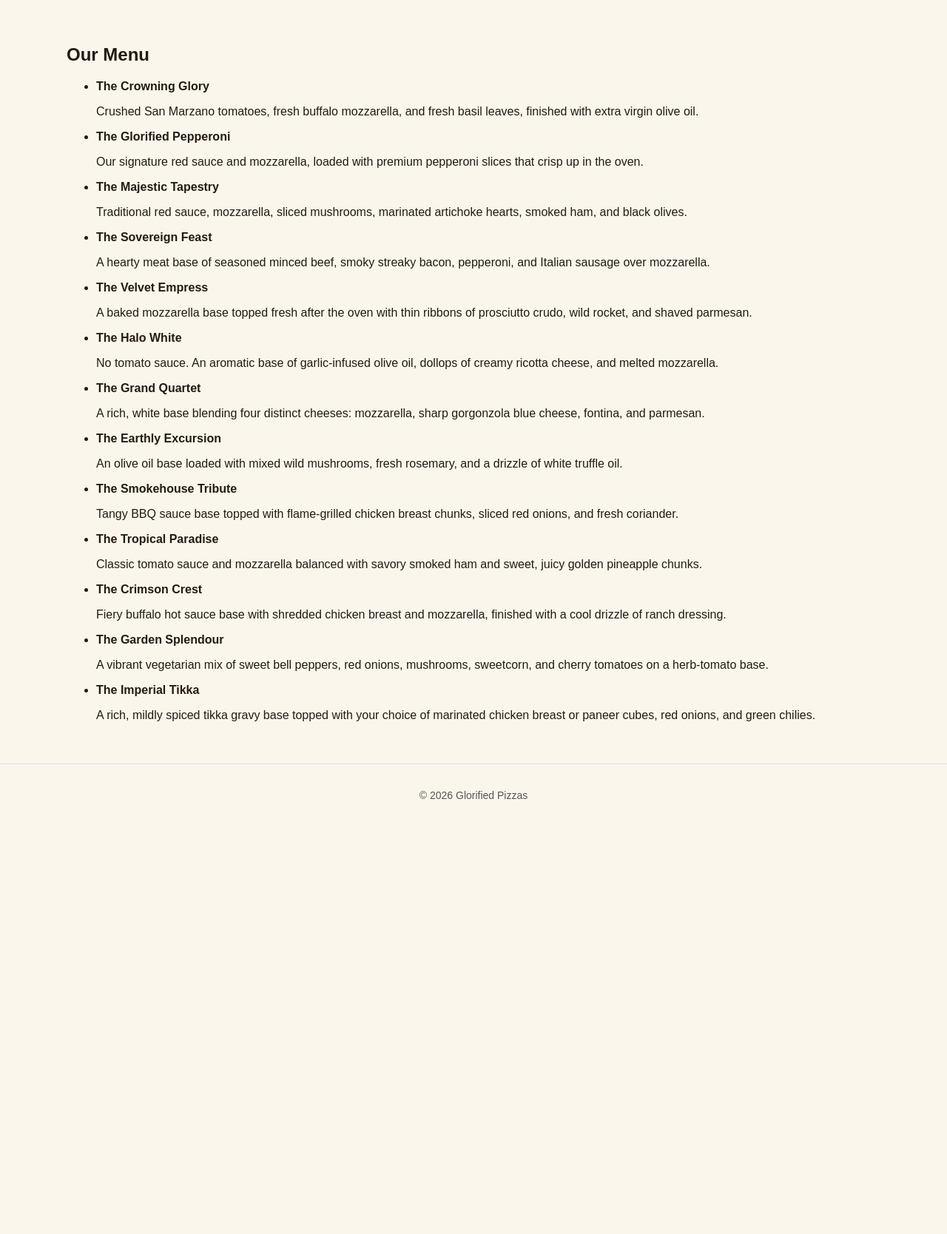
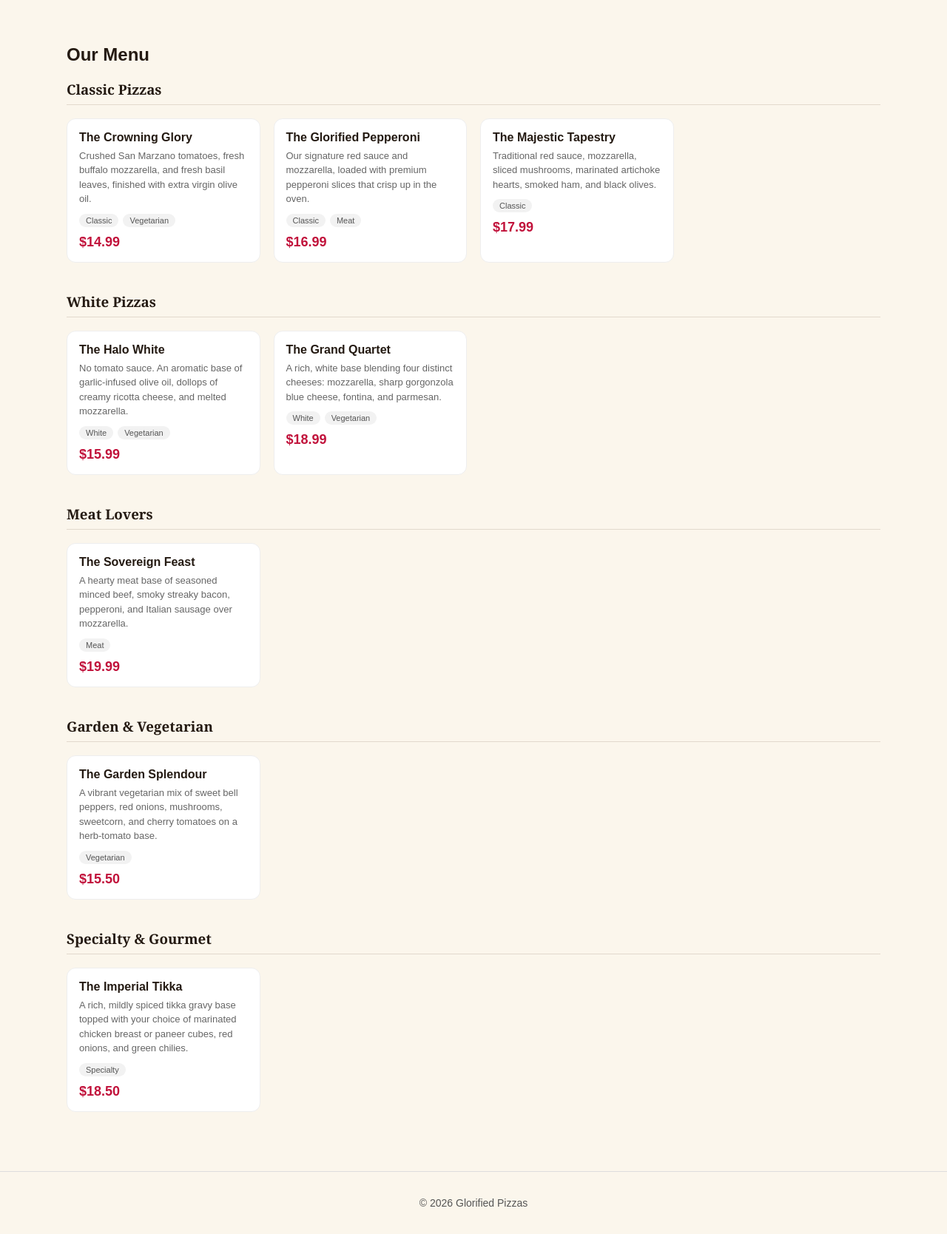
Before and after one commit to GodlyAdmin/AS91897-AS91896, a Flask app: page /menu in a window 1280 px wide. Shown: the part 67-1735 px from the top of the page at 74% size. Before the commit the page ends 1147 px from the top, so only its background shows below. Run offline with Flask 3, Linux system fonts and the light colour scheme.

Commit message:
coded the menu page and added catagorys for each pizza with its price. added styling for the pizza cards and a grid of them to sit along spitling each row by catagorys allowing for eaiser selection for customers

```diff
--- a/AS91897-AS91896-main/app.py
+++ b/AS91897-AS91896-main/app.py
@@ -1,7 +1,11 @@
+import os
+import json
 from flask import Flask, render_template
 
 app = Flask(__name__)
+app.secret_key = 'HunterZolomon'
 
+ # Routes
 
 @app.route("/")
 def home():
@@ -10,7 +14,9 @@ def home():
 
 @app.route("/menu")
 def menu():
-    return render_template("menu.html")
+    pizzas = load_pizzas()
+    categories = group_by_category(pizzas)
+    return render_template('menu.html', categories=categories)
 
 
 @app.route("/orders")
@@ -26,5 +32,22 @@ def checkout():
 def login():
     return render_template("login.html")
 
+# menu data
+
+# Groups the flat pizzas dict into category -> list of pizzas
+def group_by_category(pizzas):
+    grouped = {}
+    for pizza_id, pizza in pizzas.items():
+        category = pizza['category']
+        if category not in grouped:
+            grouped[category] = []
+        grouped[category].append({**pizza, 'id': pizza_id})
+    return grouped
+
+
+def load_pizzas():
+    with open('AS91897-AS91896-main/data/pizzas.json') as file:
+        return json.load(file)
+
 if __name__ == "__main__":
     app.run(debug=True)
--- /dev/null
+++ b/AS91897-AS91896-main/data/pizzas.json
@@ -0,0 +1,58 @@
+{
+    "1": {
+        "name": "The Crowning Glory",
+        "category": "Classic Pizzas",
+        "description": "Crushed San Marzano tomatoes, fresh buffalo mozzarella, and fresh basil leaves, finished with extra virgin olive oil.",
+        "base_price": 14.99,
+        "tags": ["Classic", "Vegetarian"]
+    },
+    "2": {
+        "name": "The Glorified Pepperoni",
+        "category": "Classic Pizzas",
+        "description": "Our signature red sauce and mozzarella, loaded with premium pepperoni slices that crisp up in the oven.",
+        "base_price": 16.99,
+        "tags": ["Classic", "Meat"]
+    },
+    "3": {
+        "name": "The Majestic Tapestry",
+        "category": "Classic Pizzas",
+        "description": "Traditional red sauce, mozzarella, sliced mushrooms, marinated artichoke hearts, smoked ham, and black olives.",
+        "base_price": 17.99,
+        "tags": ["Classic"]
+    },
+    "4": {
+        "name": "The Halo White",
+        "category": "White Pizzas",
+        "description": "No tomato sauce. An aromatic base of garlic-infused olive oil, dollops of creamy ricotta cheese, and melted mozzarella.",
+        "base_price": 15.99,
+        "tags": ["White", "Vegetarian"]
+    },
+    "5": {
+        "name": "The Grand Quartet",
+        "category": "White Pizzas",
+        "description": "A rich, white base blending four distinct cheeses: mozzarella, sharp gorgonzola blue cheese, fontina, and parmesan.",
+        "base_price": 18.99,
+        "tags": ["White", "Vegetarian"]
+    },
+    "6": {
+        "name": "The Sovereign Feast",
+        "category": "Meat Lovers",
+        "description": "A hearty meat base of seasoned minced beef, smoky streaky bacon, pepperoni, and Italian sausage over mozzarella.",
+        "base_price": 19.99,
+        "tags": ["Meat"]
+    },
+    "7": {
+        "name": "The Garden Splendour",
+        "category": "Garden & Vegetarian",
+        "description": "A vibrant vegetarian mix of sweet bell peppers, red onions, mushrooms, sweetcorn, and cherry tomatoes on a herb-tomato base.",
+        "base_price": 15.50,
+        "tags": ["Vegetarian"]
+    },
+    "8": {
+        "name": "The Imperial Tikka",
+        "category": "Specialty & Gourmet",
+        "description": "A rich, mildly spiced tikka gravy base topped with your choice of marinated chicken breast or paneer cubes, red onions, and green chilies.",
+        "base_price": 18.50,
+        "tags": ["Specialty"]
+    }
+}
--- a/AS91897-AS91896-main/static/css/style.css
+++ b/AS91897-AS91896-main/static/css/style.css
@@ -37,7 +37,7 @@ nav {
     display: flex;
     gap: 20px;
     margin-left: 40px;   /* pushes nav links away from the h1, toward the left group */
-    margin-right: auto;  /* eats up remaining space, shoving header-actions to the right */
+    margin-right: auto;  /* pushes header-actions to the right */
 }
 
 header h1 {
@@ -231,7 +231,7 @@ footer {
     display: block;
 }
 
-/* ---------- RESPONSIVE ---------- */
+/* ---------- Responsive ---------- */
 @media (max-width: 900px) {
     .hero {
         flex-direction: column;
@@ -243,3 +243,59 @@ footer {
         left: 12px;
     }
 }
+/* ---------- MENU Page ---------- */
+.menu-category {
+    margin-bottom: 40px;
+}
+
+.menu-category h3 {
+    font-family: Georgia, serif;
+    border-bottom: 1px solid #e2d9cd;
+    padding-bottom: 8px;
+    margin-bottom: 18px;
+}
+
+.product-grid {
+    display: grid;
+    grid-template-columns: repeat(auto-fill, minmax(240px, 1fr));
+    gap: 18px;
+}
+
+.product-card {
+    background: #fff;
+    border: 1px solid #eee;
+    border-radius: 12px;
+    padding: 16px;
+}
+
+.product-card h4 {
+    margin: 0 0 6px;
+}
+
+.product-desc {
+    font-size: 13px;
+    color: #666;
+    line-height: 1.5;
+    margin: 0 0 10px;
+}
+
+.tag-row {
+    display: flex;
+    gap: 6px;
+    flex-wrap: wrap;
+    margin-bottom: 10px;
+}
+
+.tag {
+    background: #f2f2f2;
+    color: #555;
+    font-size: 11px;
+    padding: 3px 9px;
+    border-radius: 999px;
+}
+
+.current-price {
+    color: #C1123B;
+    font-size: 18px;
+    font-weight: bold;
+}
--- a/AS91897-AS91896-main/templates/menu.html
+++ b/AS91897-AS91896-main/templates/menu.html
@@ -3,59 +3,27 @@
 {% block title %}Menu - Glorified Pizzas{% endblock %}
 
 {% block content %}
-    <h2>Our Menu</h2>
-    <ul>
-        <li>
-            <strong>The Crowning Glory</strong>
-            <p>Crushed San Marzano tomatoes, fresh buffalo mozzarella, and fresh basil leaves, finished with extra virgin olive oil.</p>
-        </li>
-        <li>
-            <strong>The Glorified Pepperoni</strong>
-            <p>Our signature red sauce and mozzarella, loaded with premium pepperoni slices that crisp up in the oven.</p>
-        </li>
-        <li>
-            <strong>The Majestic Tapestry</strong>
-            <p>Traditional red sauce, mozzarella, sliced mushrooms, marinated artichoke hearts, smoked ham, and black olives.</p>
-        </li>
-        <li>
-            <strong>The Sovereign Feast</strong>
-            <p>A hearty meat base of seasoned minced beef, smoky streaky bacon, pepperoni, and Italian sausage over mozzarella.</p>
-        </li>
-        <li>
-            <strong>The Velvet Empress</strong>
-            <p>A baked mozzarella base topped fresh after the oven with thin ribbons of prosciutto crudo, wild rocket, and shaved parmesan.</p>
-        </li>
-        <li>
-            <strong>The Halo White</strong>
-            <p>No tomato sauce. An aromatic base of garlic-infused olive oil, dollops of creamy ricotta cheese, and melted mozzarella.</p>
-        </li>
-        <li>
-            <strong>The Grand Quartet</strong>
-            <p>A rich, white base blending four distinct cheeses: mozzarella, sharp gorgonzola blue cheese, fontina, and parmesan.</p>
-        </li>
-        <li>
-            <strong>The Earthly Excursion</strong>
-            <p>An olive oil base loaded with mixed wild mushrooms, fresh rosemary, and a drizzle of white truffle oil.</p>
-        </li>
-        <li>
-            <strong>The Smokehouse Tribute</strong>
-            <p>Tangy BBQ sauce base topped with flame-grilled chicken breast chunks, sliced red onions, and fresh coriander.</p>
-        </li>
-        <li>
-            <strong>The Tropical Paradise</strong>
-            <p>Classic tomato sauce and mozzarella balanced with savory smoked ham and sweet, juicy golden pineapple chunks.</p>
-        </li>
-        <li>
-            <strong>The Crimson Crest</strong>
-            <p>Fiery buffalo hot sauce base with shredded chicken breast and mozzarella, finished with a cool drizzle of ranch dressing.</p>
-        </li>
-        <li>
-            <strong>The Garden Splendour</strong>
-            <p>A vibrant vegetarian mix of sweet bell peppers, red onions, mushrooms, sweetcorn, and cherry tomatoes on a herb-tomato base.</p>
-        </li>
-        <li>
-            <strong>The Imperial Tikka</strong>
-            <p>A rich, mildly spiced tikka gravy base topped with your choice of marinated chicken breast or paneer cubes, red onions, and green chilies.</p>
-        </li>
-    </ul>
+<h2>Our Menu</h2>
+
+{% for category, pizzas in categories.items() %}
+<section class="menu-category">
+    <h3>{{ category }}</h3>
+    <div class="product-grid">
+        {% for pizza in pizzas %}
+        <article class="product-card">
+            <div class="product-body">
+                <h4>{{ pizza.name }}</h4>
+                <p class="product-desc">{{ pizza.description }}</p>
+                <div class="tag-row">
+                    {% for tag in pizza.tags %}
+                    <span class="tag">{{ tag }}</span>
+                    {% endfor %}
+                </div>
+                <span class="current-price">${{ "%.2f"|format(pizza.base_price) }}</span>
+            </div>
+        </article>
+        {% endfor %}
+    </div>
+</section>
+{% endfor %}
 {% endblock %}
```
